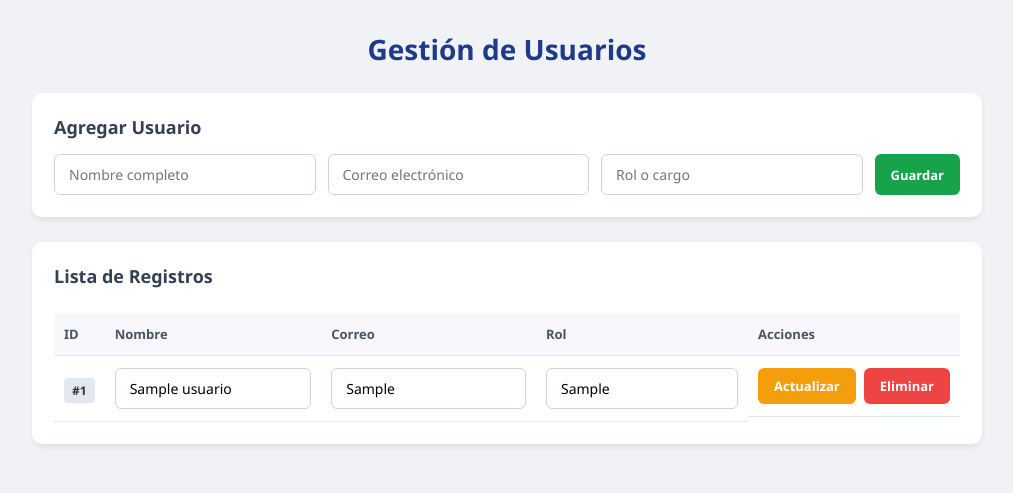
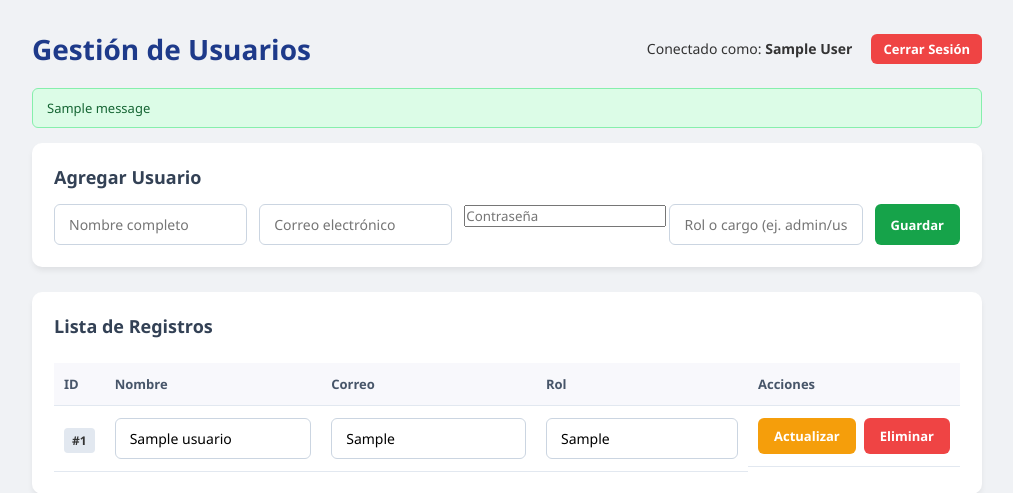
Before and after one commit to jerodelineleneus568-jpg/registro-usuario, a Flask app: page / in a window 1280 px wide. Shown: the top 493 px of the page, without its empty margins (133-1146 px from the left). Run offline with Flask 3, Linux system fonts and the light colour scheme; the visitor is signed in with stand-in values (Sample User, id 1); tables that the repository leaves empty or names only in its code hold one stand-in row (values such as "Sample post"); one stand-in notice (Sample message) is shown.

Commit message:
Guardar cambios actualizados

```diff
--- a/templates/index.html
+++ b/templates/index.html
@@ -8,14 +8,27 @@
 </head>
 <body>
 <div class="container">
-    <header class="header">
+    <header class="header" style="display: flex; justify-content: space-between; align-items: center; margin-bottom: 20px;">
         <h1>Gestión de Usuarios</h1>
+        <div>
+            <span style="font-size: 14px; margin-right: 15px;">Conectado como: <strong>{{ usuario_actual }}</strong></span>
+            <a href="{{ url_for('logout_view') }}" class="btn btn-delete" style="text-decoration: none; padding: 6px 12px;">Cerrar Sesión</a>
+        </div>
+    </header>
 
-    </header>
+    <!-- Bloque de alertas Flash para mostrar mensajes de éxito o error -->
+    {% with messages = get_flashed_messages(with_categories=true) %}
+        {% if messages %}
+            {% for category, message in messages %}
+                <div class="alert alert-{{ category }}">{{ message }}</div>
+            {% endfor %}
+        {% endif %}
+    {% endwith %}
 
     <section class="card">
         <h2>Agregar Usuario</h2>
-        <form id="form-crear" action="/crear" method="POST" class="form-grid">
+        <!-- Se apunta a la función agregar_view y se incluye el campo password -->
+        <form id="form-crear" action="{{ url_for('agregar_view') }}" method="POST" class="form-grid">
             <div class="form-group">
                 <input type="text" name="nombre" placeholder="Nombre completo" required>
             </div>
@@ -23,7 +36,10 @@
                 <input type="email" name="correo" placeholder="Correo electrónico" required>
             </div>
             <div class="form-group">
-                <input type="text" name="rol" placeholder="Rol o cargo" required>
+                <input type="password" name="password" placeholder="Contraseña" required>
+            </div>
+            <div class="form-group">
+                <input type="text" name="rol" placeholder="Rol o cargo (ej. admin/usuario)" required>
             </div>
             <button type="submit" class="btn btn-add">Guardar</button>
         </form>
@@ -45,12 +61,11 @@
                 <tbody>
                     {% for u in usuarios %}
                     <tr>
-    <!-- Formulario invisible que procesa la edición de esta fila -->
+                        <!-- Formulario invisible para procesar la edición -->
                         <form id="form-editar-{{ u.id }}" action="/editar/{{ u.id }}" method="POST"></form>
 
                         <td><span class="badge">#{{ u.id }}</span></td>
 
-    <!-- Cada input se asocia al formulario mediante form="form-editar-{{ u.id }}" -->
                         <td>
                             <input type="text" name="nombre" value="{{ u.nombre }}" required class="input-table" form="form-editar-{{ u.id }}">
                         </td>
@@ -62,10 +77,8 @@
                         </td>
 
                         <td class="actions-cell">
-        <!-- Botón que envía el formulario de actualización -->
                             <button type="submit" form="form-editar-{{ u.id }}" class="btn btn-edit">Actualizar</button>
 
-        <!-- Formulario POST independiente para eliminar de forma segura -->
                             <form action="/eliminar/{{ u.id }}" method="POST" style="display:inline;" onsubmit="return confirm('¿Seguro que deseas eliminar a {{ u.nombre }}?');">
                                 <button type="submit" class="btn btn-delete">Eliminar</button>
                             </form>
```
Lines whose indentation alone changed are shown as unchanged.
